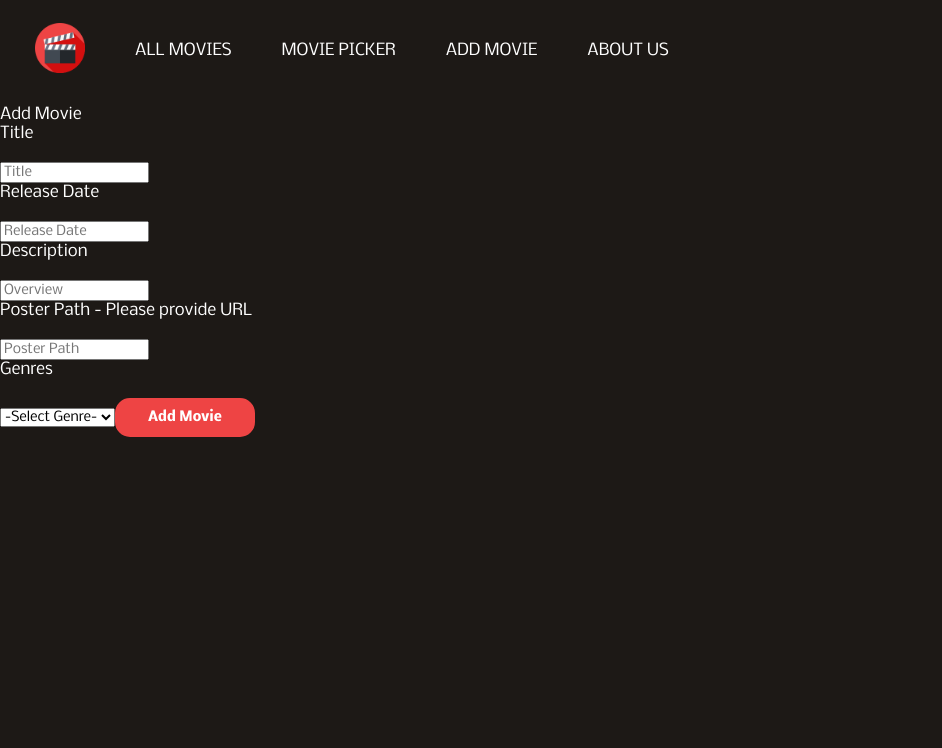
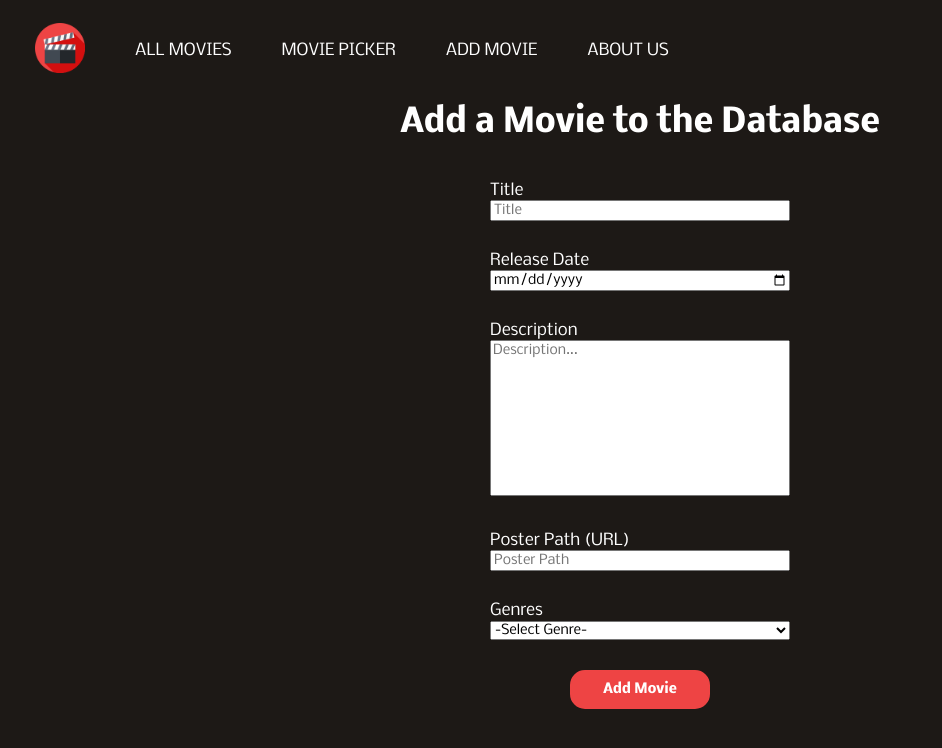
Before and after one commit to PaulinaWW/movie-picker, a React (Vite) app: page /add-movie in a window 1280 px wide. Shown: the top 748 px of the page, without its empty margins (0-942 px from the left). Built offline with nearby package versions, Linux system fonts and the light colour scheme; no server answers.

Commit message:
Project 1.0 finished

```diff
--- a/src/App.css
+++ b/src/App.css
@@ -74,14 +74,36 @@
   padding: 12px 20px;
   font-weight: 700;
   text-align: center;
+  cursor: pointer;
 }
 
 .banner-overlay-container > button:hover {
   background-color: rgb(235, 29, 29);
 }
 
-.add-movie-form > label {
-  margin-bottom: 20px;
+.add-movie-page {
+  display: flex;
+  flex-direction: column;
+  align-items: center;
+}
+
+.add-movie-form {
+  margin-top: 40px;
+  display: flex;
+  flex-direction: column;
+  width: 50%;
+  align-items: center;
+  gap: 30px;
+}
+
+.add-movie-form input,
+.add-movie-form select,
+.add-movie-form textarea {
+  width: 300px;
+}
+
+.add-movie-form textarea {
+  resize: none;
 }
 
 .movie-list {
@@ -248,10 +270,22 @@
 }
 
 .question-container {
-  margin: 20px 0;
+  margin: 100px 0 20px 0;
   display: flex;
   flex-direction: column;
   align-items: center;
+}
+
+.question-container h3 {
+  margin-top: 40px;
+}
+
+.hp-movie-container {
+  margin-top: 100px;
+}
+
+.hp-movie-container .movie-card > img {
+  box-shadow: none;
 }
 
 .answer-list {
@@ -263,7 +297,6 @@
   align-items: center;
   width: 30%;
   padding: 10px 0;
-  /* gap: 30px; */
 }
 
 .answer {
--- a/src/components/MovieBanner.jsx
+++ b/src/components/MovieBanner.jsx
@@ -1,10 +1,9 @@
-import { Fade, Slide } from "react-slideshow-image";
+import { Fade } from "react-slideshow-image";
 import "react-slideshow-image/dist/styles.css";
 // import testimg from "../assets/imgs/example-movie-poster.jpg";
 import harryPotterImg from "../assets/imgs/harry-potter-poster.jpg";
 import alienImg from "../assets/imgs/alien-poster.png";
 import interstellarImg from "../assets/imgs/interstellar-movie-poster.jpg";
-import { Link } from "react-router-dom";
 import { useNavigate } from "react-router-dom";
 
 export const MovieBanner = () => {
@@ -27,7 +26,7 @@ export const MovieBanner = () => {
       <div className="banner-overlay-container">
         <h1>Movie Picker</h1>
         <p>Everybodies choice when it comes to picking movies. Let&apos;s find the perfect movie for you!</p>
-        <Link to="/movie-picker">
+
         <button
           onClick={() => {
             nav("/movie-picker");
@@ -35,7 +34,6 @@ export const MovieBanner = () => {
         >
           Get Started
         </button>
-        </Link>
       </div>
     </>
   );
--- a/src/components/NavBar.jsx
+++ b/src/components/NavBar.jsx
@@ -6,9 +6,11 @@ export const NavBar = () => {
   return (
     <div>
       <nav className="nav-header">
-        <div>
-          <img className="nav-logo" src={clapperBoardlogo} alt="logo" />
-        </div>
+        <Link to="/">
+          <div>
+            <img className="nav-logo" src={clapperBoardlogo} alt="logo" />
+          </div>
+        </Link>
         <Link to="/">
           <div className="nav-text">All Movies</div>
         </Link>
--- a/src/pages/AddMovie.jsx
+++ b/src/pages/AddMovie.jsx
@@ -41,32 +41,33 @@ export const AddMovie = () => {
   };
 
   return (
-    <div>
-      <div>Add Movie</div>
+    <div className="add-movie-page">
+      <div>
+        <h1>Add a Movie to the Database</h1>
+      </div>
       <form onSubmit={handleAddCard} className="add-movie-form">
         <label>
           <div>Title</div>
-          <br />
           <input type="text" placeholder="Title" value={title} onChange={(e) => setTitle(e.target.value)} />
         </label>
+
         <label>
           <div>Release Date</div>
-          <br />
-          <input type="text" placeholder="Release Date" value={releaseDate} onChange={(e) => setReleaseDate(e.target.value)} />
+          <input type="date" placeholder="Release Date" value={releaseDate} onChange={(e) => setReleaseDate(e.target.value)} />
         </label>
+
         <label>
           <div>Description</div>
-          <br />
-          <input type="text" placeholder="Overview" value={overview} onChange={(e) => setOverview(e.target.value)} />
+          <textarea cols="30" rows="10" placeholder="Description..." value={overview} onChange={(e) => setOverview(e.target.value)} />
         </label>
+
         <label>
-          <div>Poster Path - Please provide URL</div>
-          <br />
+          <div>Poster Path (URL)</div>
           <input type="text" placeholder="Poster Path" value={posterPath} onChange={(e) => setPosterPath(e.target.value)} />
         </label>
+
         <label>
           <div>Genres</div>
-          <br />
           <select name="genres" value={genre} onChange={(e) => setGenre(e.target.value)}>
             <option value="">-Select Genre-</option>
             <option value="28">Action</option>
@@ -75,6 +76,7 @@ export const AddMovie = () => {
             <option value="35">Comedy</option>
           </select>
         </label>
+
         <button className="crud-btn">Add Movie</button>
       </form>
     </div>
--- a/src/pages/MovieList.jsx
+++ b/src/pages/MovieList.jsx
@@ -24,9 +24,8 @@ const MovieList = () => {
         console.log(err);
       }
     };
-    setTimeout(async () => {
-      getMovies();
-    }, 2000);
+
+    getMovies();
   }, []);
 
   useEffect(() => {
--- a/src/pages/MoviePicker.jsx
+++ b/src/pages/MoviePicker.jsx
@@ -1,18 +1,43 @@
 import questionData from "../assets/questions.json";
-import { useState } from "react";
+import { useState, useEffect } from "react";
+import placeholderImage from "../assets/imgs/placeholder.jpg";
+import { Link } from "react-router-dom";
 
+const API_URL = import.meta.env.VITE_API_URL || "http://localhost:5000";
 export const MoviePicker = () => {
   const [questionNum, setQuestionNum] = useState(0);
+  const hpMoviesArr = [671, 672, 673, 674, 675, 767, 12444, 12445];
+  const [rndMovieIndex] = useState(Math.floor(Math.random() * hpMoviesArr.length));
+  const [hpMovie, setHPMovie] = useState(null);
+  const moviePictureUrl = "https://image.tmdb.org/t/p/w500";
+  const [showHpImg, setShowHpImg] = useState(false);
 
   const handleSubmit = (e) => {
     e.preventDefault();
     if (questionNum === questionData.questions.length - 1) {
-      setQuestionNum(0);
+      // setQuestionNum(0);
+      setShowHpImg(true);
     } else {
       setQuestionNum(questionNum + 1);
     }
-    console.log(questionNum);
   };
+
+  useEffect(() => {
+    const getHPMovie = async () => {
+      try {
+        const res = await fetch(`${API_URL}/movies/${hpMoviesArr[rndMovieIndex]}`);
+        const parsedRes = await res.json();
+        setHPMovie(parsedRes);
+      } catch (err) {
+        console.log(err);
+      }
+    };
+    getHPMovie();
+  }, []);
+
+  if (!hpMovie) {
+    <p>Loading ...</p>;
+  }
 
   return (
     <div className="movie-picker-page">
@@ -20,10 +45,15 @@ export const MoviePicker = () => {
         <h1>Movie Picker</h1>
       </div>
 
+      {!showHpImg && (
         <div className="question-container">
-        <h3>Question ({questionNum + 1}/3): </h3>
+          <h4>
+            Question ({questionNum + 1}/{questionData.questions.length}):
+          </h4>
           <h3>{questionData.questions[questionNum].question}</h3>
         </div>
+      )}
+      {!showHpImg && (
         <div className="answer-list">
           <div className="answer" onClick={handleSubmit}>
             <div>{questionData.questions[questionNum].answers[0]}</div>
@@ -38,6 +68,23 @@ export const MoviePicker = () => {
             <div>{questionData.questions[questionNum].answers[3]}</div>
           </div>
         </div>
+      )}
+
+      {showHpImg && (
+        <div className="hp-movie-container">
+          <Link to={`/movie/${hpMoviesArr[rndMovieIndex]}`}>
+            <div className="movie-card">
+              <img
+                src={hpMovie && hpMovie.poster_path ? moviePictureUrl + hpMovie.poster_path : placeholderImage}
+                onError={({ currentTarget }) => {
+                  currentTarget.onerror = null; // prevents looping
+                  currentTarget.src = hpMovie.poster_path;
+                }}
+              />
+            </div>
+          </Link>
+        </div>
+      )}
     </div>
   );
 };
```
Also changed, not shown: src/assets/imgs/moviepicker.jpg (added). Lines whose indentation alone changed are shown as unchanged.
